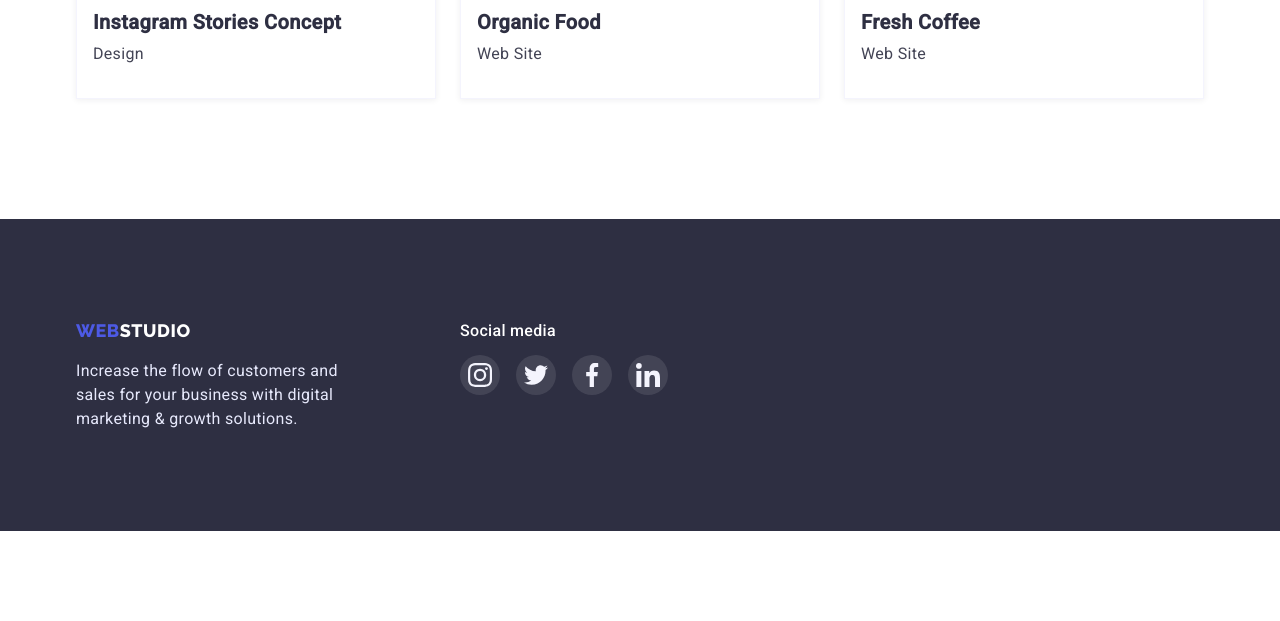
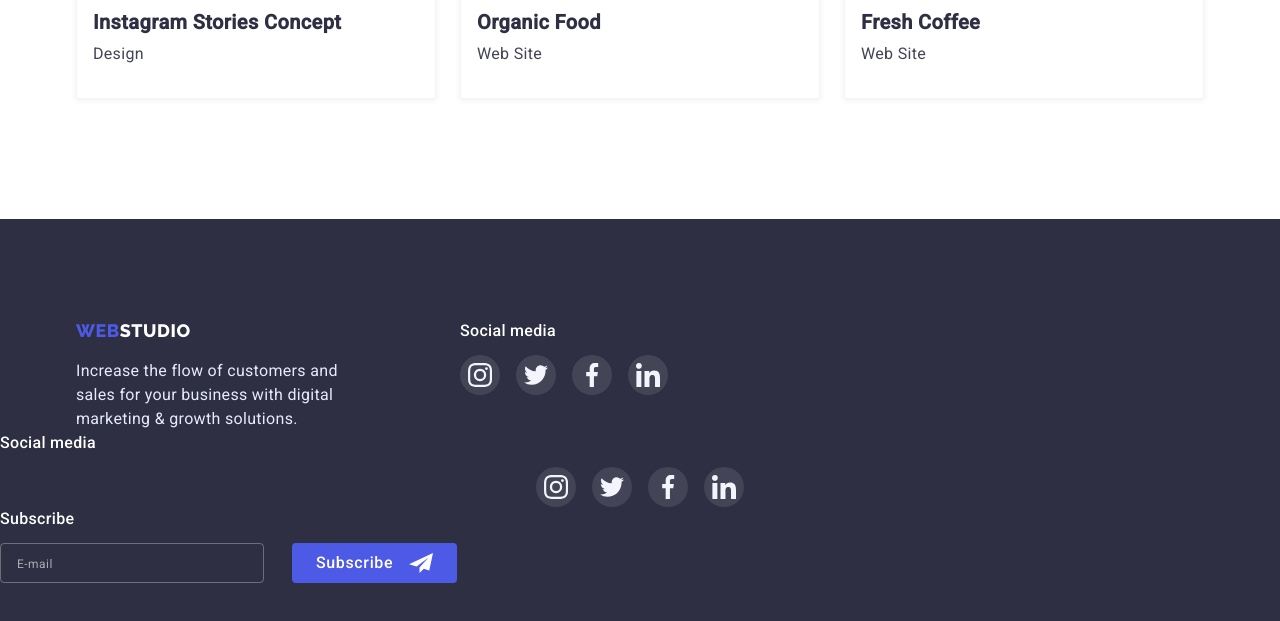
Before and after one commit to svoits/goit-markup-hw-06, a plain HTML site: page portfolio.html in a window 1280 px wide. Shown: the part 1546-2167 px from the top of the page. Before the commit the page ends 2077 px from the top, so only its background shows below. Drawn offline with nearby package versions, Linux system fonts and the light colour scheme.

Commit message:
add new footer items

```diff
--- a/portfolio.html
+++ b/portfolio.html
@@ -253,6 +253,57 @@
           </ul>
         </div>
       </div>
+
+      <!-- SOCIAL LINKS -->
+      <div class="social">
+        <h2 class="social-title">Social media</h2>
+        <ul class="social-list list">
+          <li>
+            <a href="#" class="social-link" target="_blank" rel="noreferrer noopener">
+              <svg class="social-icon" width="24" height="24">
+                <use href="./images/icons.svg#instagram"></use>
+              </svg>
+            </a>
+          </li>
+          <li>
+            <a href="#" class="social-link" target="_blank" rel="noreferrer noopener">
+              <svg class="social-icon" width="24" height="24">
+                <use href="./images/icons.svg#twitter"></use>
+              </svg>
+            </a>
+          </li>
+          <li>
+            <a href="#" class="social-link" target="_blank" rel="noreferrer noopener">
+              <svg class="social-icon" width="24" height="24">
+                <use href="./images/icons.svg#facebook"></use>
+              </svg>
+            </a>
+          </li>
+          <li>
+            <a href="#" class="social-link" target="_blank" rel="noreferrer noopener">
+              <svg class="social-icon" width="24" height="24">
+                <use href="./images/icons.svg#linkedin"></use>
+              </svg>
+            </a>
+          </li>
+        </ul>
+      </div>
+
+      <!-- SUBSCRIPTION -->
+      <div class="subscription">
+        <p class="subscription-title">Subscribe</p>
+        <form action="subscription-form" name="subscription_form">
+          <label class="subscription-form-field">
+            <input class="subscription-form-input" name="user_email" type="email" placeholder="E-mail" />
+          </label>
+          <button class="btn subscribe-btn" type="submit">
+            Subscribe
+            <svg class="subscribe-icon" width="24" height="24">
+              <use href="./images/icons.svg#subscribe"></use>
+            </svg>
+          </button>
+        </form>
+      </div>
     </footer>
   </body>
 </html>
```
